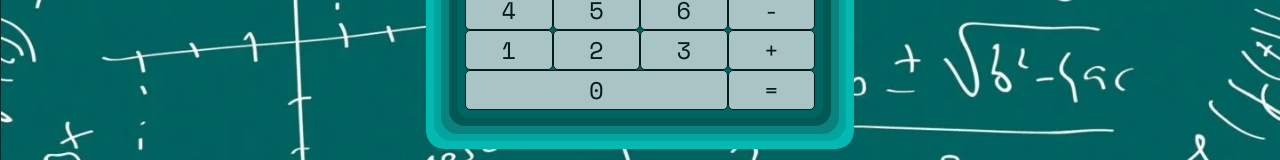
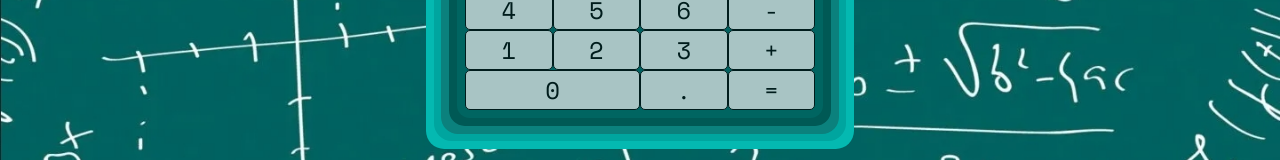
Before and after one commit to Bozhidar-Vangelov/calculator, a plain HTML site: page index.html in a window 1280 px wide. Shown: the part 382-542 px from the top of the page. Drawn offline with nearby package versions, Linux system fonts and the light colour scheme.

Commit message:
Add decimal input

```diff
--- a/index.html
+++ b/index.html
@@ -31,7 +31,8 @@
                 <button class="btn num">2</button>
                 <button class="btn num">3</button>
                 <button class="btn operator">+</button>
-                <button class="btn num span-3">0</button>
+                <button class="btn num span-2">0</button>
+                <button class="btn num">.</button>
                 <button class="btn" id="equal">=</button>
             </div>
         </div>
```
